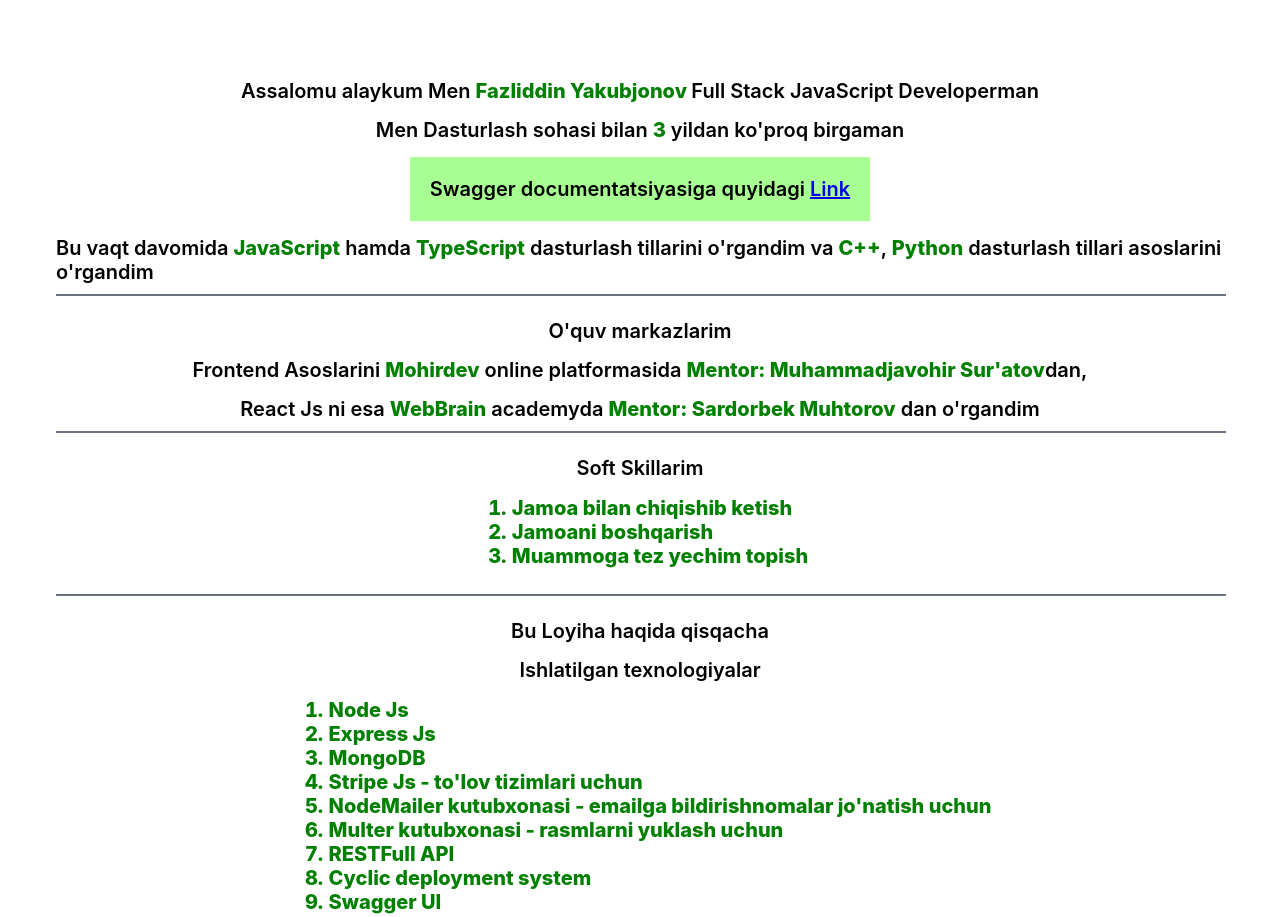
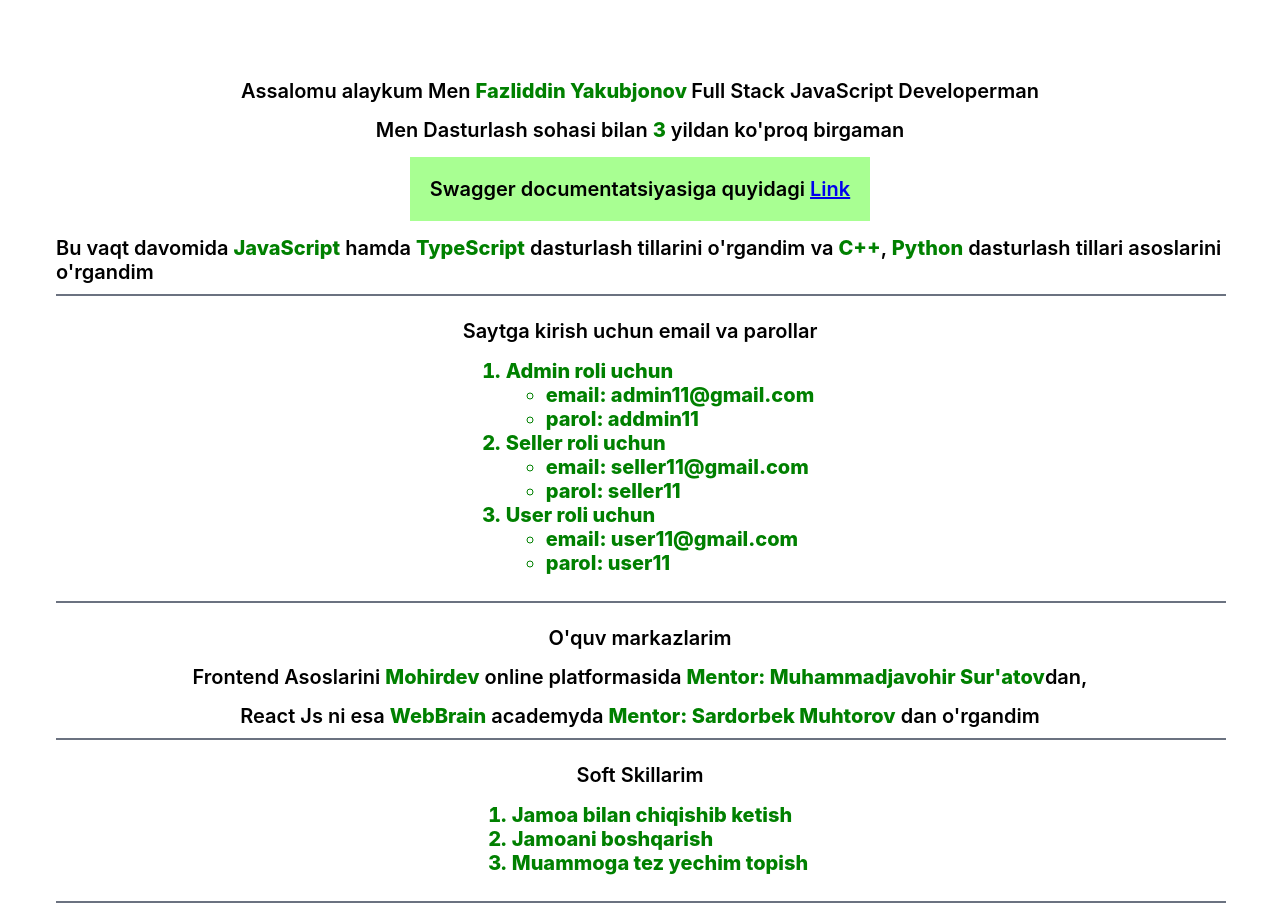
Before and after one commit to fazliddin-web79/online-market, a website: page public/index.html in a window 1280 px wide. Shown: the top 917 px of the page. Drawn offline with Linux system fonts and the light colour scheme.

Commit message:
all pages done

```diff
--- a/public/index.html
+++ b/public/index.html
@@ -74,6 +74,33 @@
         o'rgandim
       </h1>
       <hr />
+      <h1>Saytga kirish uchun email va parollar</h1>
+      <ol>
+        <li>
+          Admin roli uchun
+          <ul>
+            <li>email: admin11@gmail.com</li>
+            <li>parol: addmin11</li>
+          </ul>
+        </li>
+
+        <li>
+          Seller roli uchun
+          <ul>
+            <li>email: seller11@gmail.com</li>
+            <li>parol: seller11</li>
+          </ul>
+        </li>
+
+        <li>
+          User roli uchun
+          <ul>
+            <li>email: user11@gmail.com</li>
+            <li>parol: user11</li>
+          </ul>
+        </li>
+      </ol>
+      <hr />
       <h1>O'quv markazlarim</h1>
       <h1>
         Frontend Asoslarini <span>Mohirdev</span> online platformasida
```
